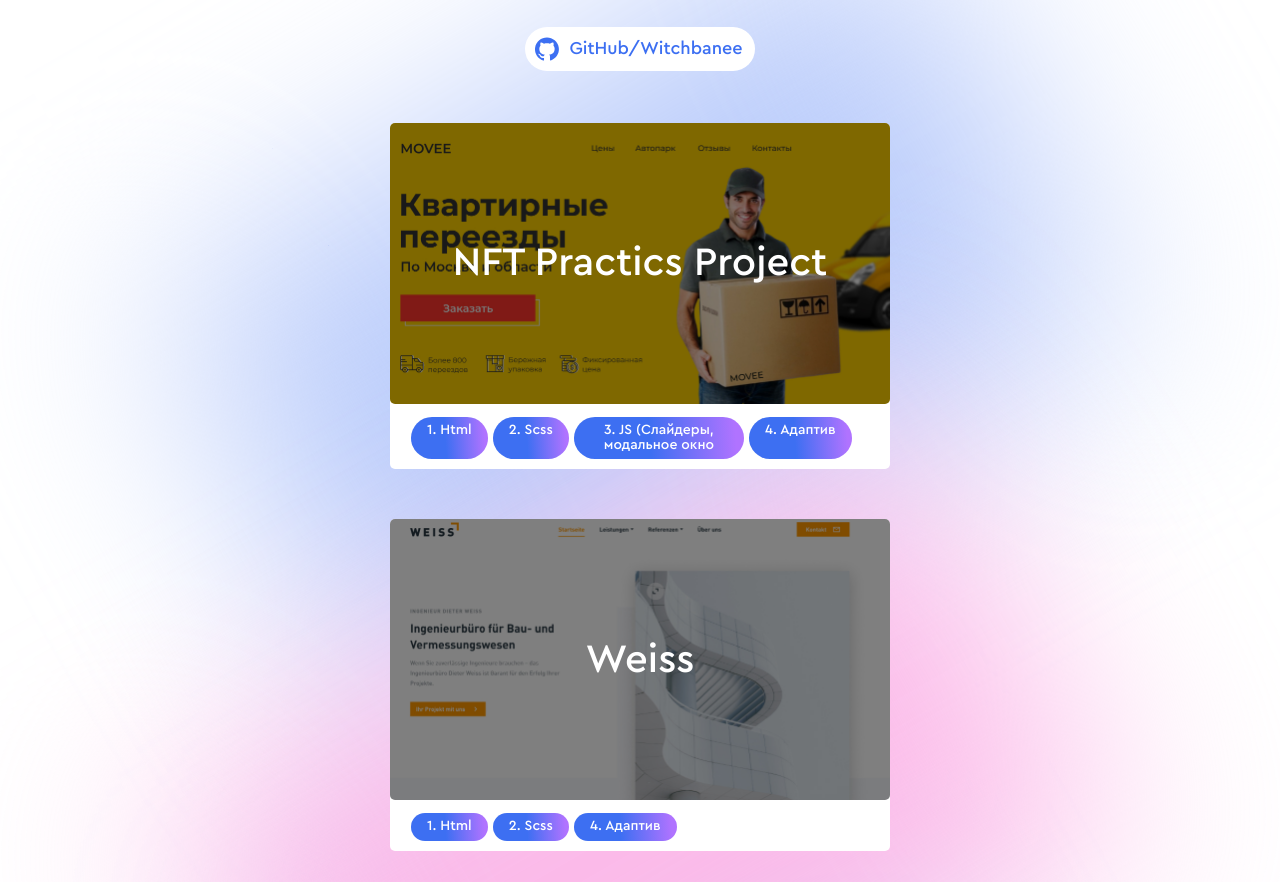
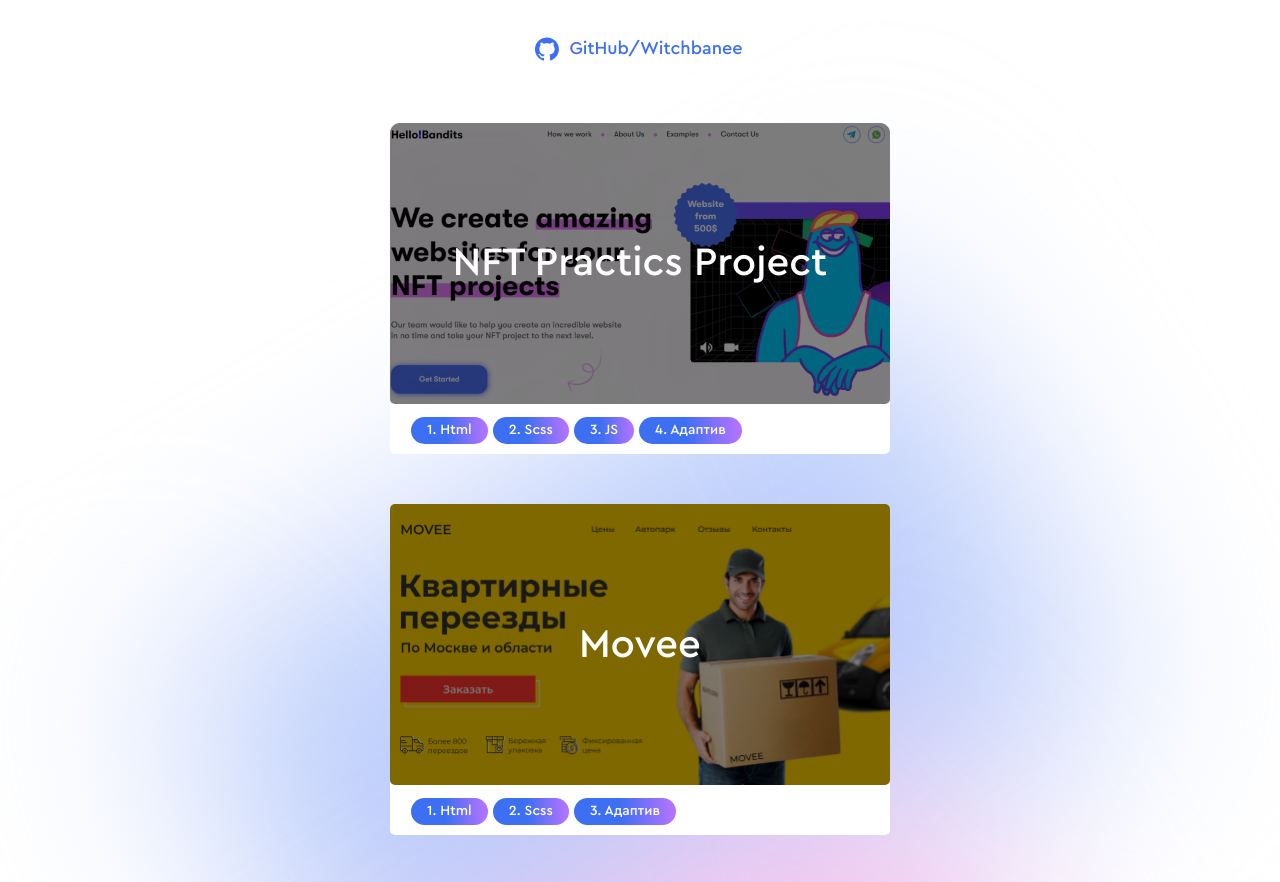
Before and after one commit to Witchbanee/My-portfolio, a plain HTML site: page index.html in a window 1280 px wide. Shown: the part 361-1243 px from the top of the page. Drawn offline with Linux system fonts and the light colour scheme.

Commit message:
Add files via upload

```diff
--- a/index.html
+++ b/index.html
@@ -6,8 +6,9 @@
     <meta http-equiv="X-UA-Compatible" content="IE=edge">
     <meta name="viewport" content="width=device-width, initial-scale=1.0">
     <link rel="stylesheet" href="style/style.css">
-    <title>Портфолио</title>
+    <title>Portfolio</title>
 </head>
+
 <body>
     <header class="header">
         <div class="container">
@@ -19,9 +20,9 @@
                     <ul class="header__links-list">
                         <li class="header__item "><img class="header__links-img" src="img/mail-logo.svg" alt=""><a
                                 class="header__link header__link--email"
-                                href="danshin-pavel@mail.ru">danshin-pavel@mail.ru</a></li>
+                                href="mailto:mail@hdanshin-pavel.ru">danshin-pavel@mail.ru</a></li>
                         <li class="header__item header__item--inst"><img class="header__links-img"
-                                src="/img/inst-logo.svg" alt=""><a class="header__link header__link--inst"
+                                src="img/inst-logo.svg" alt=""><a class="header__link header__link--inst"
                                 href="https://www.instagram.com/witchbane_/">#Witchbane_</a></li>
                         <li class="header__item header__item--vk"><img class="header__links-img" src="img/vk-logo.svg"
                                 alt=""><a class="header__link header__link--vk"
@@ -42,18 +43,37 @@
 
 
 
-                    <li class="projects__item item--one">
+
+                    <li class="projects__item item--another">
                         <article class="projects__item-article">
-                            <a href="#">
-                                <div class="projects__item-top projects__item-top--one-project">
+                            <a href="https://witchbanee.github.io/Nft-projects/">
+                                <div class="projects__item-top projects__item-top--another-project">
                                     <p class="projects__item-title">NFT Practics Project</p>
                                 </div>
                                 <div class="project__item-bottom">
                                     <div class="project__item-technology-block">
                                         <p class="project__item-bottom__technology">1. Html</p>
                                         <p class="project__item-bottom__technology">2. Scss</p>
-                                        <p class="project__item-bottom__technology">3. JS (Слайдеры, модальное окно</p>
+                                        <p class="project__item-bottom__technology">3. JS</p>
                                         <p class="project__item-bottom__technology">4. Адаптив</p>
+                                    </div>
+                                    <!-- <p class="project__item-bottom-description">Описание</p> -->
+                                </div>
+                            </a>
+                        </article>
+                    </li>
+
+                    <li class="projects__item item--one">
+                        <article class="projects__item-article">
+                            <a href="https://witchbanee.github.io/movee/">
+                                <div class="projects__item-top projects__item-top--one-project">
+                                    <p class="projects__item-title">Movee</p>
+                                </div>
+                                <div class="project__item-bottom">
+                                    <div class="project__item-technology-block">
+                                        <p class="project__item-bottom__technology">1. Html</p>
+                                        <p class="project__item-bottom__technology">2. Scss</p>
+                                        <p class="project__item-bottom__technology">3. Адаптив</p>
                                     </div>
                                     <!-- <p class="project__item-bottom-description">Описание</p> -->
                                 </div>
@@ -65,7 +85,7 @@
 
                     <li class="projects__item item--two">
                         <article class="projects__item-article">
-                            <a href="#">
+                            <a href="https://witchbanee.github.io/WEISS/">
 
                                 <div class="projects__item-top projects__item-top--two-project">
                                     <p class="projects__item-title">Weiss</p>
@@ -86,7 +106,7 @@
 
                     <li class="projects__item item--three">
                         <article class="projects__item-article">
-                            <a href="#">
+                            <a href="https://witchbanee.github.io/Landing-Portfolio/">
                                 <div class="projects__item-top projects__item-top--three-project">
                                     <p class="projects__item-title">Landing Portfolio</p>
                                 </div>
--- a/style/style.scss
+++ b/style/style.scss
@@ -87,11 +87,9 @@ h6 {
     font-weight: 400;
 }
 
-
 a {
     text-decoration: none;
 }
-
 
 /*--------------------*/
 
@@ -100,7 +98,6 @@ a {
     margin: 0 auto;
     padding: 0 15px;
 }
-
 
 @media (max-width: 1200px) {
     .container {
@@ -326,7 +323,6 @@ body {
     justify-content: space-between;
     margin-top: 52px;
     flex-wrap: wrap;
-
     @media (max-width: 1590px) {
         flex-direction: column;
         align-items: center;
@@ -349,6 +345,22 @@ body {
 
     &:hover {
         transform: scale(1.1);
+    }
+
+    @media (max-width: 425px) {
+        &:hover {
+            transform: none;
+        }
+    }
+}
+
+
+.projects__item-top--another-project {
+    background-image: url(../img/another-project.png);
+    background-repeat: no-repeat;
+    background-size: cover;
+    max-width: 100%;
+    @media (max-width: 535px) {
     }
 }
 
@@ -405,7 +417,9 @@ body {
     position: relative;
     // background-color: white;
     border-radius: 10px;
-
+    &:last-child {
+        margin-top: 30px;
+    }
     @media (max-width: 1590px) {
         margin-bottom: 50px;
         max-width: 100%;
```
Also changed, not shown: img/another-project.png (added), style/style.css, 1 other file.
